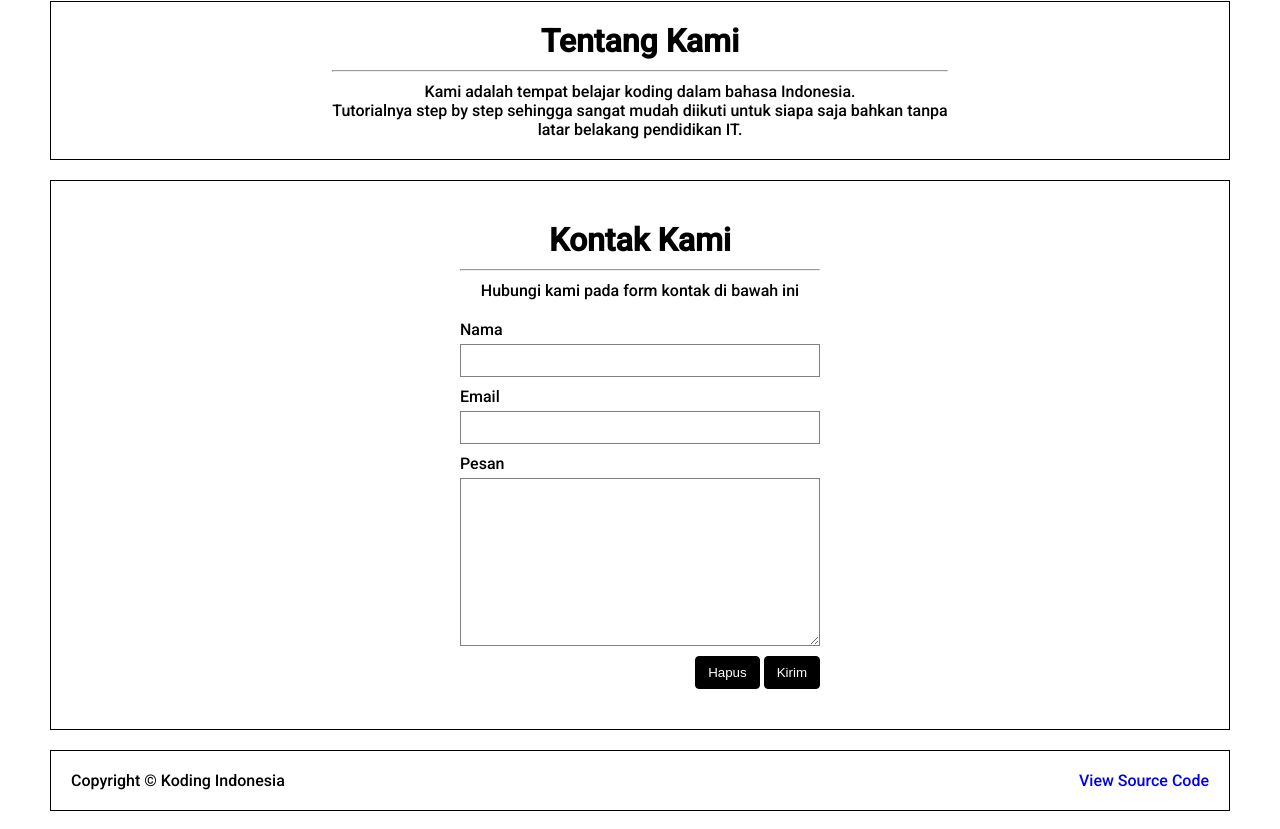
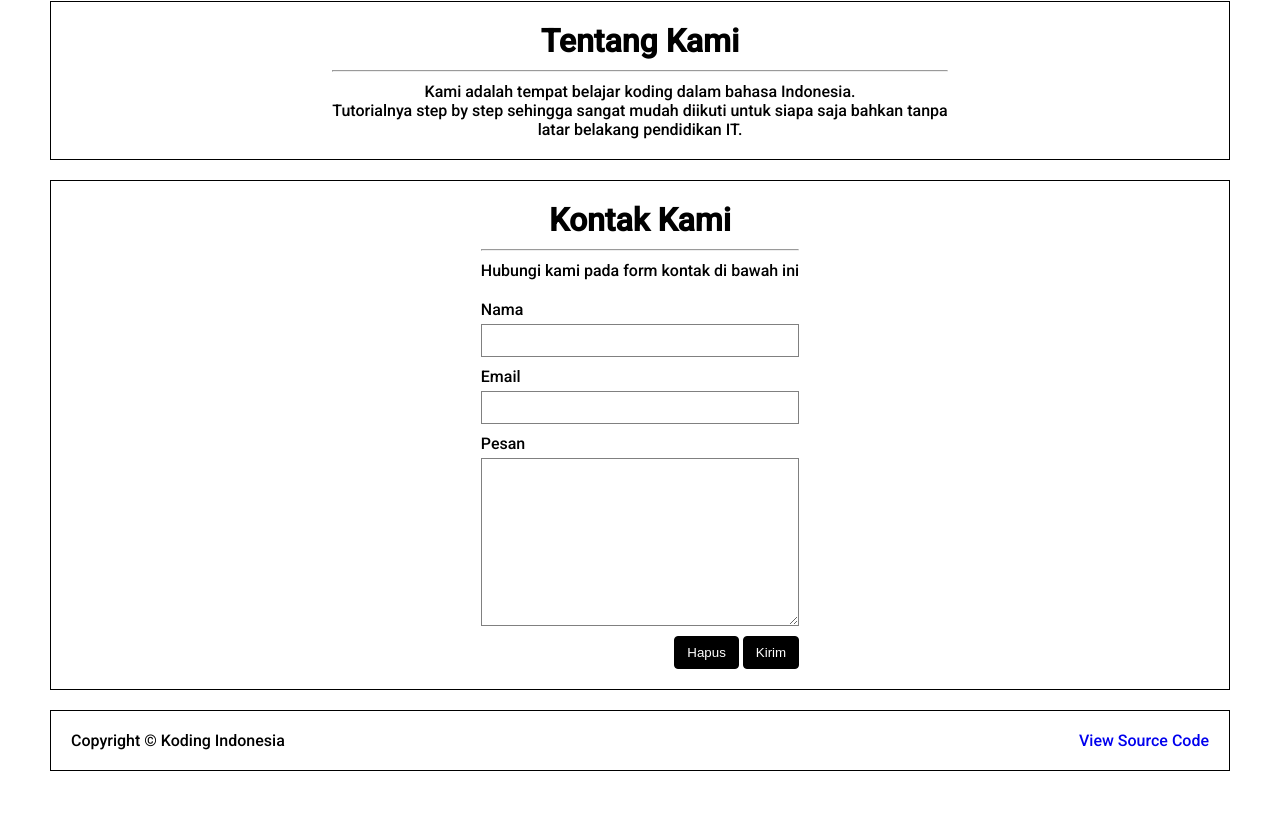
Before and after one commit to fatahkbm123/Landing_page, a plain HTML site: page index.html in a window 1280 px wide. Shown: the part 699-1528 px from the top of the page. After the commit the page ends 1490 px from the top, so only its background shows below. Drawn offline with nearby package versions, Linux system fonts and the light colour scheme.

Commit message:
set Form

```diff
--- a/style.css
+++ b/style.css
@@ -104,11 +104,6 @@ nav ul li a {
   flex-direction: column;
   justify-content: center;
   align-items: center;
-}
-
-.kontak {
-  padding: 20px;
-  width: 400px;
 }
 
 .container-kontak .kontak p {
```
